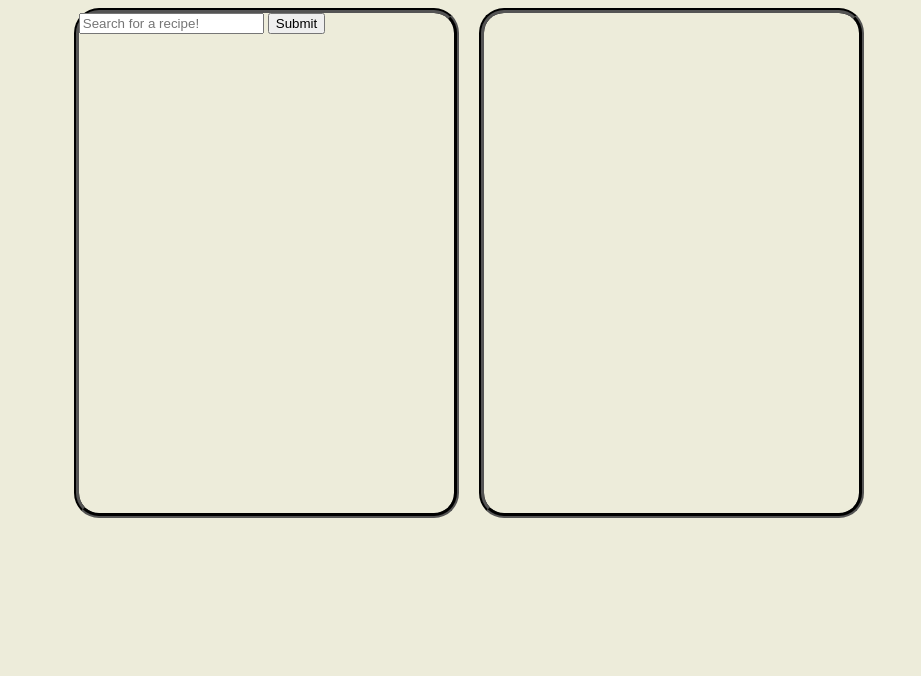
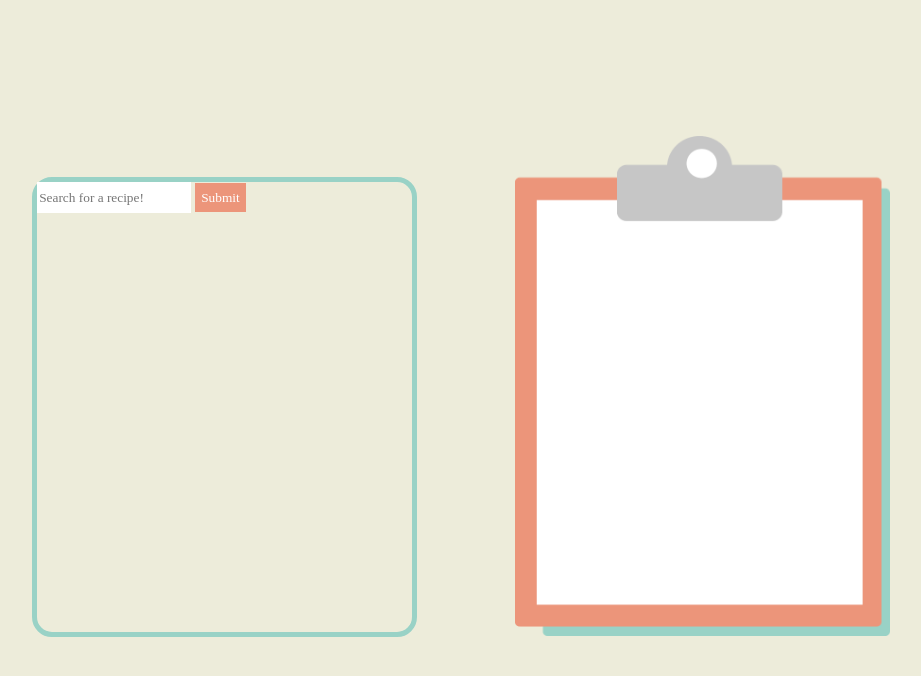
Before and after one commit to marcusmellis89/recipe_checklist, a website: page index.html in a window 1280 px wide. Shown: the whole page, without its empty margins (187-1108 px from the left). Drawn offline with nearby package versions, Linux system fonts and the light colour scheme; some packages are replaced by stand-ins of ours.

Commit message:
css stylizing

```diff
--- a/index.html
+++ b/index.html
@@ -5,19 +5,25 @@
   </head>
 
 <body>
-  <div class='box' id='recipes' ng-controller='LinksController'>
+  <div class='ingredients-recipes-box'>
+  <div id='recipes' ng-controller='LinksController'>
     <form id='searchForm' ng-submit='getLinks(recipeGet)'>
-      <input type='text' ng-model='recipeGet' placeholder='Search for a recipe!'>
-      <input type='submit' id='submit' value='Submit'>
+      <input class='recipe-search' type='text' ng-model='recipeGet' placeholder='Search for a recipe!'>
+      <input class='recipe-submit' type='submit' id='submit' value='Submit'>
     </form>
+    <div class='recipe-list' style='overflow:scroll; height:400px'>
     <div ng-repeat='data in repeatData'>
       <br><a href='http://yummly.com/recipe/{{data.links}}' target='_blank'>{{data.recipes}}</a>
       <button id='cook' ng-click='getIngredients(data)'>Cook!</button></br>
     </div>
   </div>
+  </div>
 
-  <div class='box' id='ingredients'>
+  <div id='ingredients'>
+    <div class='ingredient-list' style='overflow:scroll; height400px'>
+    </div>
   </div>
+</div>
 
   <script src="./node_modules/underscore/underscore-min.js"></script>
   <script src="./node_modules/jquery/dist/jquery.min.js"></script>
--- a/request-handler.js
+++ b/request-handler.js
@@ -11,31 +11,7 @@ angular.module('services', [])
     })
   };
 
-  // var addRecipes = function () {
-  //   return $http({
-  //     method:'POST',
-  //     url: searchRecipe + data,
-  //     data: link
-  //   }).then(function(resp) {
-  //     return resp.data;
-  //   })
-
-  // var getIngredients = function () {
-  //   return $http({
-  //     method: 'GET',
-  //     url: ,
-  //   })
-
-  // }
-
-  // var addIngredients = function () {
-  //   return $http({
-  //     method: 'POST',
-  //     url: ,
-  //   })
-  // };
-
-return {
-  getRecipes: getRecipes
-}
+  return {
+    getRecipes: getRecipes
+  }
 })
--- a/styles.css
+++ b/styles.css
@@ -1,33 +1,91 @@
-html {
+body {
   background-color:#edecda;
+  font-family:avenir;
 }
 
-.box {
-  position: relative;
-  left: 20%;
-  float:left;
-  display: inline-block;
-  width: 375px;
-  height: 500px;
-  border-radius:25px;
-  border-color:black;
-  border-style: groove;
-  border-width: 5px;
+a {
+  color:#666;
+  text-decoration: none;
+}
+
+.ingredients-recipes-box {
+  margin-top: 10%;
+  width:100%;
+  height:100%;
+  position:absolute;
+  display:inline-block;
+  z-index:-1;
 }
 
 #recipes {
-  margin-right:10px;
+  z-index:-1;
+  position: relative;
+  display: inline-block;
+  width: 375px;
+  height: 450px;
+  border-radius:20px;
+  border-color:#99d2c6;
+  border-style: solid;
+  border-width: 5px;
+  margin-left:16.5%;
+  margin-top:3.2%;
 }
 
 #ingredients {
-  margin-left:10px;
-}
-#cook {
+  z-index:-1;
+  display:inline-block;
+  /*margin-left:10px;*/
+  position:relative;
+  /*left:20%;*/
+  width:375px;
+  height:500px;
   float:right;
+  margin-right:16.5%;
+  background-image: url('clipboard.png');
+  background-size: 375px 500px;
 }
 
+#cook {
+  background-color:#ec957a;
+  font-family:avenir;
+  border:none;
+  float:right;
+  color:white;
+}
+
+/*#clipboard {
+  max-width:100%;
+  max-height:100%;
+}*/
 #searchForm {
-  position:fixed;
+  margin: 0 auto;
+  text-align:center;
+  border:none;
+  position:absolute;
+  z-index:1;
+}
+
+.recipe-list{
+  word-wrap:break-word;
+  padding-left:25px;
+  padding-right:25px;
+  padding-top:25px;
+  padding-bottom:25px;
+}
+
+.recipe-submit{
+  font-family:avenir;
+  border:none;
+  height:2.2em;
+  background-color:#ec957a;
+  color:white;
+}
+.recipe-search{
+  font-family:avenir;
+  height:2.2em;
+  width:150px;
+  border:none;
+  /*background-color:red;*/
 }
 /*#ingredients {
   position:absolute;
```
Also changed, not shown: clipboard.jpg (added), clipboard.png (added).
